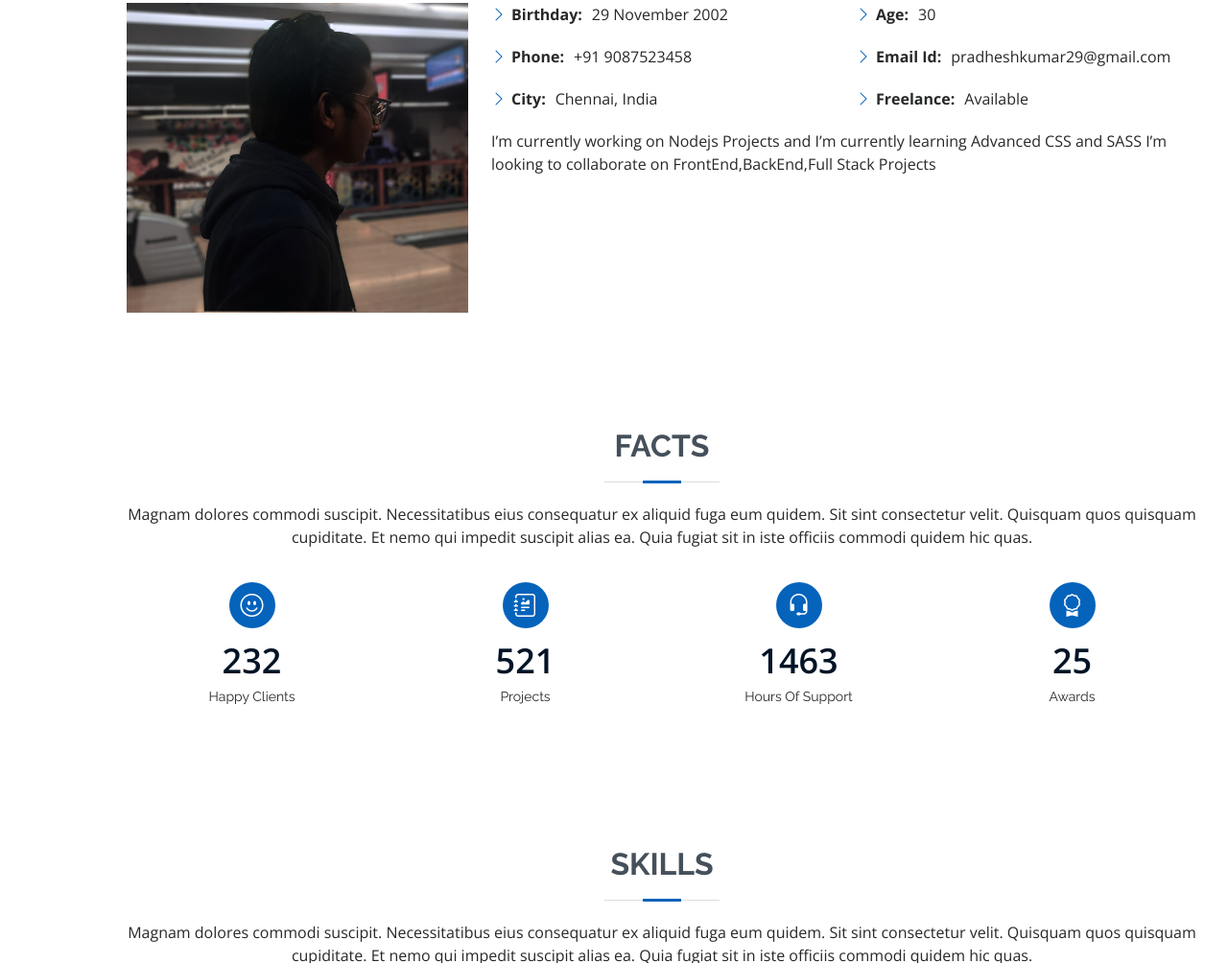
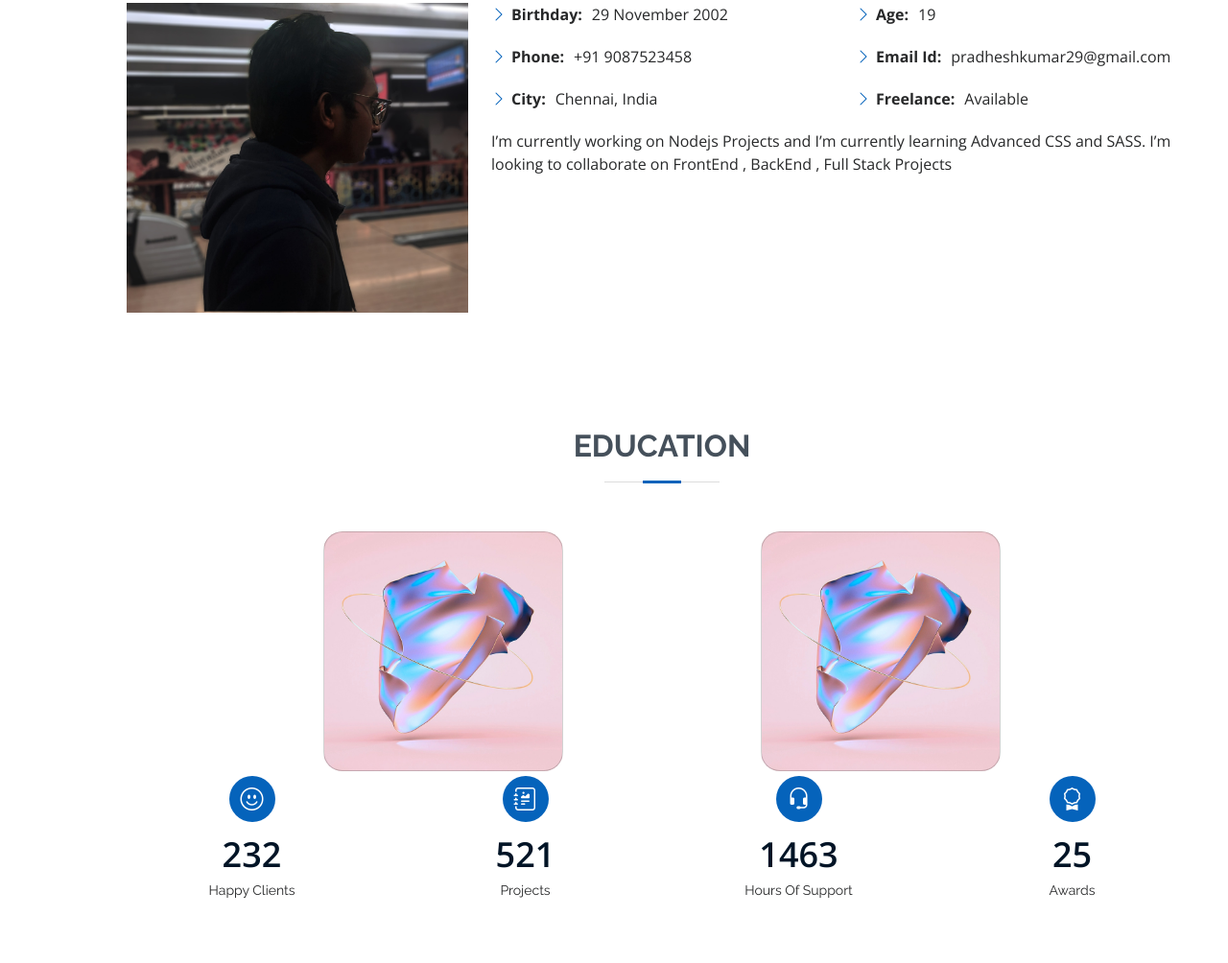
Before and after one commit to PradheshKumar/My_PortFolio, a plain HTML site: page index.html in a window 1280 px wide. Shown: the part 949-1953 px from the top of the page at 96% size. Drawn offline with nearby package versions, Linux system fonts and the light colour scheme.

Commit message:
Third Section-1

```diff
--- a/assets/css/style.css
+++ b/assets/css/style.css
@@ -8,6 +8,8 @@
 /*--------------------------------------------------------------
 # General
 --------------------------------------------------------------*/
+@import url("https://fonts.googleapis.com/css2?family=Poppins:wght@300&display=swap");
+
 body {
   font-family: "Open Sans", sans-serif;
   color: #272829;
@@ -1232,3 +1234,82 @@ section {
 #footer .credits {
   font-size: 13px;
 }
+
+.card {
+  position: relative;
+  width: 250px;
+  height: 250px;
+  color: #a18a96;
+  text-align: center;
+  display: grid;
+  place-content: center;
+  padding: 10px;
+  background: url("./bg.jpg") center no-repeat;
+  background-size: cover;
+  border-radius: 20px;
+  z-index: 1;
+  overflow: hidden;
+}
+.Edu-Content {
+  display: flex;
+  flex-direction: row;
+  justify-content: space-evenly;
+}
+@media (max-width: 590px) {
+  .Edu-Content {
+    flex-direction: column;
+    align-content: space-around;
+    flex-wrap: wrap;
+  }
+  .Edu-Content .card {
+    margin: 20px;
+  }
+}
+.card::before,
+.card::after {
+  content: "";
+  position: absolute;
+  left: 0;
+  width: 100%;
+  height: calc(60% + 35px);
+  background-color: #fff;
+  transition: transform 0.5s.25s ease-in;
+  z-index: -1;
+}
+
+.card::before {
+  top: 0;
+  clip-path: polygon(0 0, 100% 0, 100% 45%, 0% 100%);
+  transform: translateY(-100%);
+}
+
+.card::after {
+  bottom: 0;
+  clip-path: polygon(0 55%, 100% 0, 100% 100%, 0% 100%);
+  transform: translateY(100%);
+}
+
+.card__content {
+  align-self: center;
+  opacity: 0;
+  transition: opacity 0.25s;
+}
+
+.card__title {
+  color: #6a515e;
+  margin-bottom: 15px;
+}
+
+.card__description {
+  font-size: 14px;
+}
+
+.card:hover::before,
+.card:hover::after {
+  transform: translateY(0);
+}
+
+.card:hover .card__content {
+  opacity: 1;
+  transition-delay: 0.75s;
+}
--- a/index.html
+++ b/index.html
@@ -172,7 +172,7 @@
                   <ul>
                     <li>
                       <i class="bi bi-chevron-right"></i> <strong>Age:</strong>
-                      <span>30</span>
+                      <span>19</span>
                     </li>
                     <!-- <li>
                       <i class="bi bi-chevron-right"></i>
@@ -192,8 +192,8 @@
               </div>
               <p>
                 I’m currently working on Nodejs Projects and I’m currently
-                learning Advanced CSS and SASS I’m looking to collaborate on
-                FrontEnd,BackEnd,Full Stack Projects
+                learning Advanced CSS and SASS. I’m looking to collaborate on
+                FrontEnd , BackEnd , Full Stack Projects
               </p>
             </div>
           </div>
@@ -202,18 +202,32 @@
       <!-- End About Section -->
 
       <!-- ======= Facts Section ======= -->
-      <section id="facts" class="facts">
+      <section id="education" class="facts">
         <div class="container" data-aos="fade-up">
           <div class="section-title">
-            <h2>Facts</h2>
-            <p>
-              Magnam dolores commodi suscipit. Necessitatibus eius consequatur
-              ex aliquid fuga eum quidem. Sit sint consectetur velit. Quisquam
-              quos quisquam cupiditate. Et nemo qui impedit suscipit alias ea.
-              Quia fugiat sit in iste officiis commodi quidem hic quas.
-            </p>
+            <h2>Education</h2>
           </div>
+          <div class="Edu-Content">
+            <article class="card">
+              <div class="card__content">
+                <h3 class="card__title">TITLE</h3>
+                <p class="card__description">
+                  Lorem ipsum dolor sit amet consectetur adipisicing elit. Quae,
+                  reprehenderit! Neque consequatur velit...
+                </p>
+              </div>
+            </article>
 
+            <article class="card">
+              <div class="card__content">
+                <h3 class="card__title">TITLE</h3>
+                <p class="card__description">
+                  Lorem ipsum dolor sit amet consectetur adipisicing elit. Quae,
+                  reprehenderit! Neque consequatur velit...
+                </p>
+              </div>
+            </article>
+          </div>
           <div class="row">
             <div class="col-lg-3 col-md-6">
               <div class="count-box">
```
Also changed, not shown: assets/css/bg.jpg (added), 1 other file.
